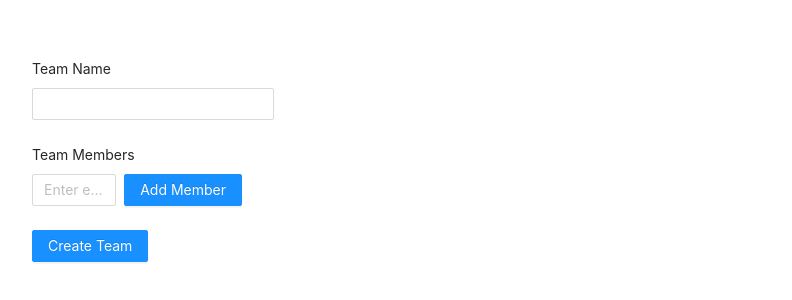
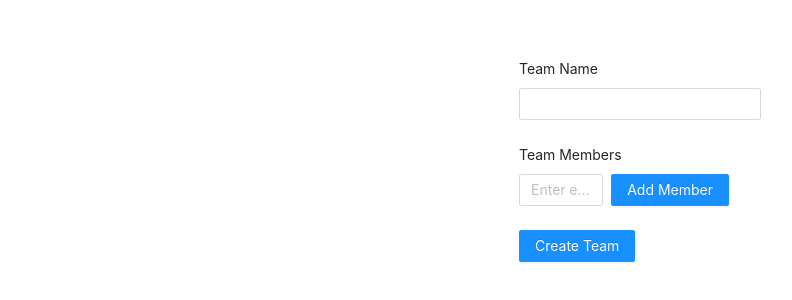
Before and after one commit to jerry729/CS180-A-Fancy-Time-Management-Tool, a Vue app in the folder CS180SL/: page /team in a window 1280 px wide. Shown: the part 228-528 px from the top of the page, without its empty margins (0-792 px from the left). Built offline with nearby package versions, Linux system fonts and the light colour scheme.

Commit message:
made adding more intuitive + made UI look better

```diff
--- a/CS180SL/src/views/MakeTeam.vue
+++ b/CS180SL/src/views/MakeTeam.vue
@@ -65,13 +65,14 @@
 
   <style lang="less" scoped>
   .make-team-container {
-    max-width: 800px;
+    width: 100vw;
+    height: 100vh;
     margin: 0 auto;
     padding: 32px;
     display: flex;
     justify-content: center;
     align-items: center;
-    height: 100vh;
+
     background-color: white;
   }
 
```
